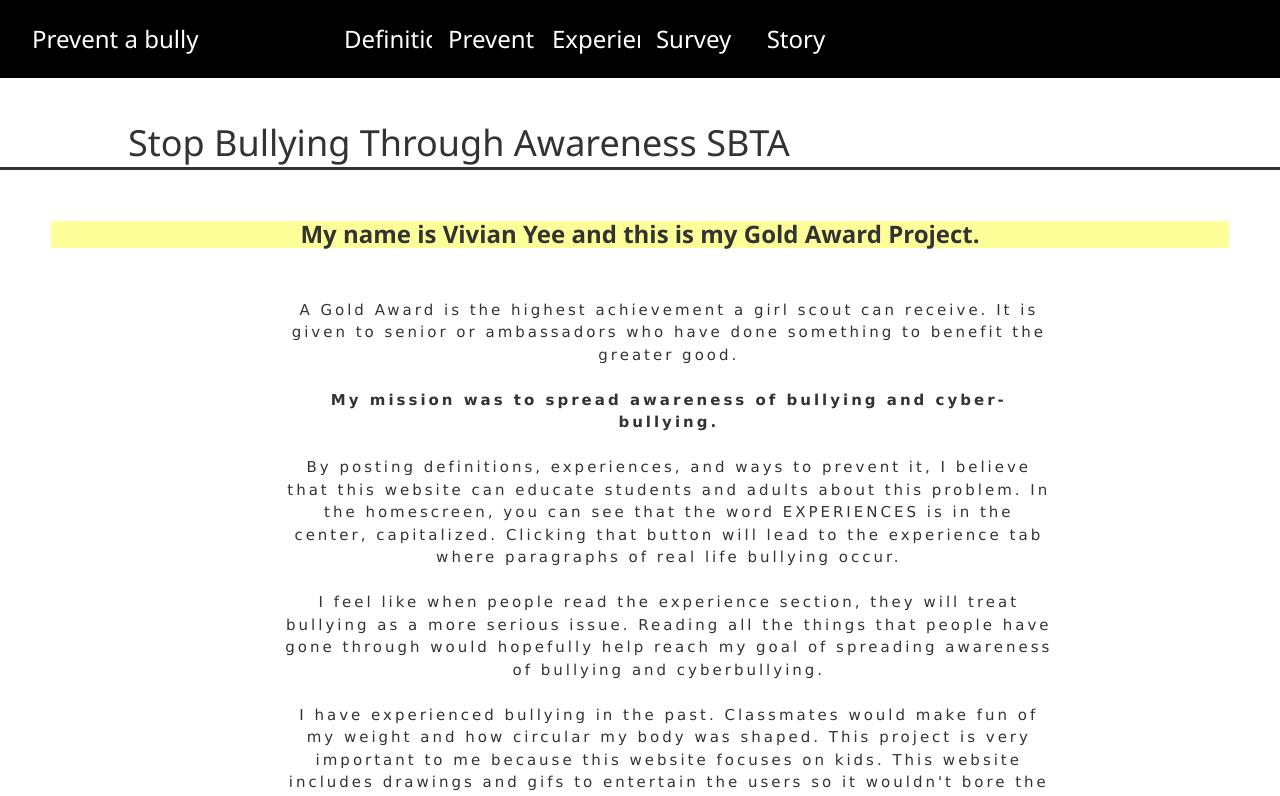
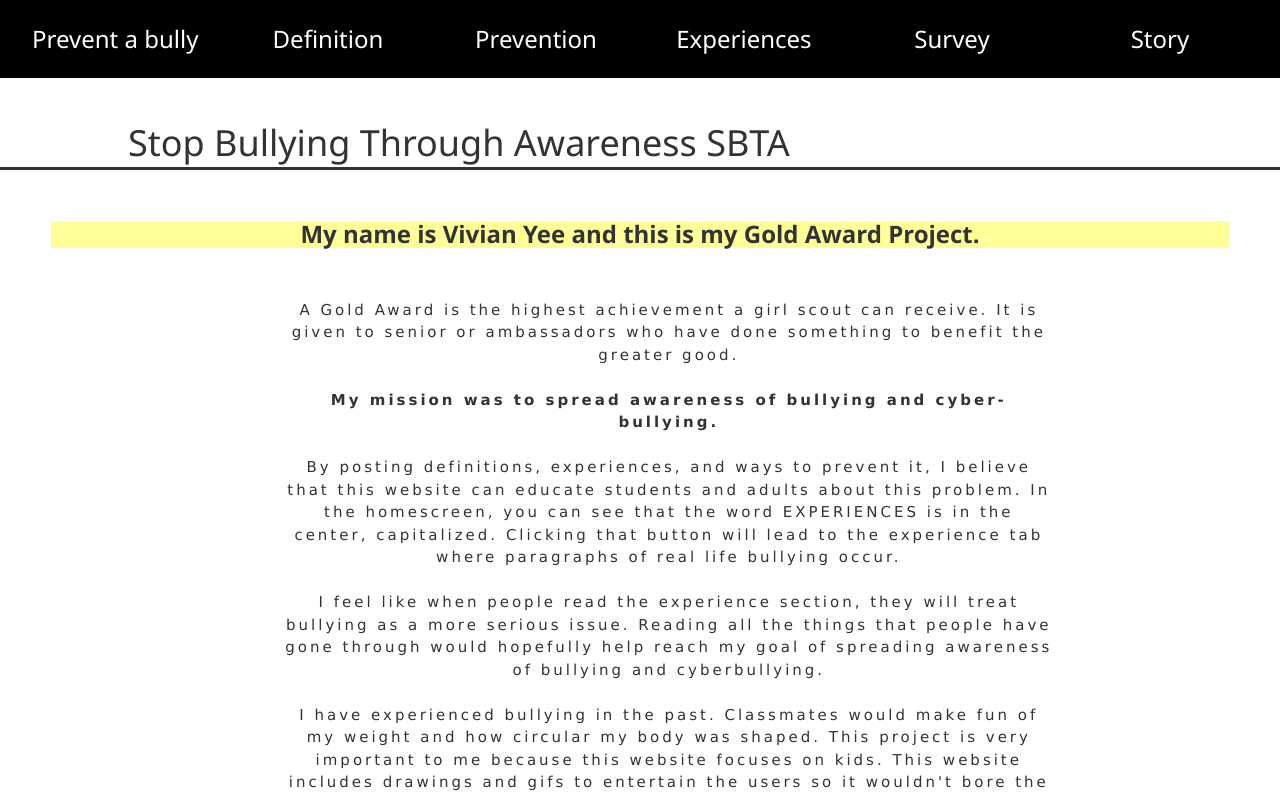
Before and after one commit to preventabully/preventabully.github.io, a plain HTML site: page About.html in a window 1280 px wide. Shown: the top 796 px of the page. Drawn offline with nearby package versions, Linux system fonts and the light colour scheme.

Commit message:
Update About.html

```diff
--- a/About.html
+++ b/About.html
@@ -13,26 +13,27 @@
   <body>
     <div class="w3-top">
       <div class="w3-row w3-padding w3-black">
-        <div class="w3-col s3">
+        <div class="w3-col s2">
           <h3><a href="index.html" class="w3-button W3-block w3-black">Prevent a bully</a></h3>
         </div>
-        <div class="w3-col s1">
+        <div class="w3-col s2">
           <h3><a href="Definition.html" class="w3-button w3-block w3-black">Definition</a></h3>
         </div>
-        <div class="w3-col s1">
+        <div class="w3-col s2">
           <h3><a href="Prevention.html" class="w3-button w3-block w3-black">Prevention</a></h3>
         </div>
-        <div class="w3-col s1">
+        <div class="w3-col s2">
           <h3><a href="Experiences.html" class="w3-button w3-block w3-black">Experiences</a></h3>
         </div>
-        <div class="w3-col s1">
+        <div class="w3-col s2">
           <h3><a href="Survey.html" class="w3-button w3-block w3-black">Survey</a></h3>
         </div>
-        <div class="w3-col s1">
+        <div class="w3-col s2">
           <h3><a href="Kid.html" class="w3-button w3-block w3-black">Story</a></h3>
         </div>
       </div>
     </div>
+
 
       <br><br><br><br><br>
         <h1  style="border-bottom-width: medium; border-bottom-style:solid; padding-left:10%;padding-bottom:5px; ">Stop Bullying Through Awareness SBTA</h1>
```
